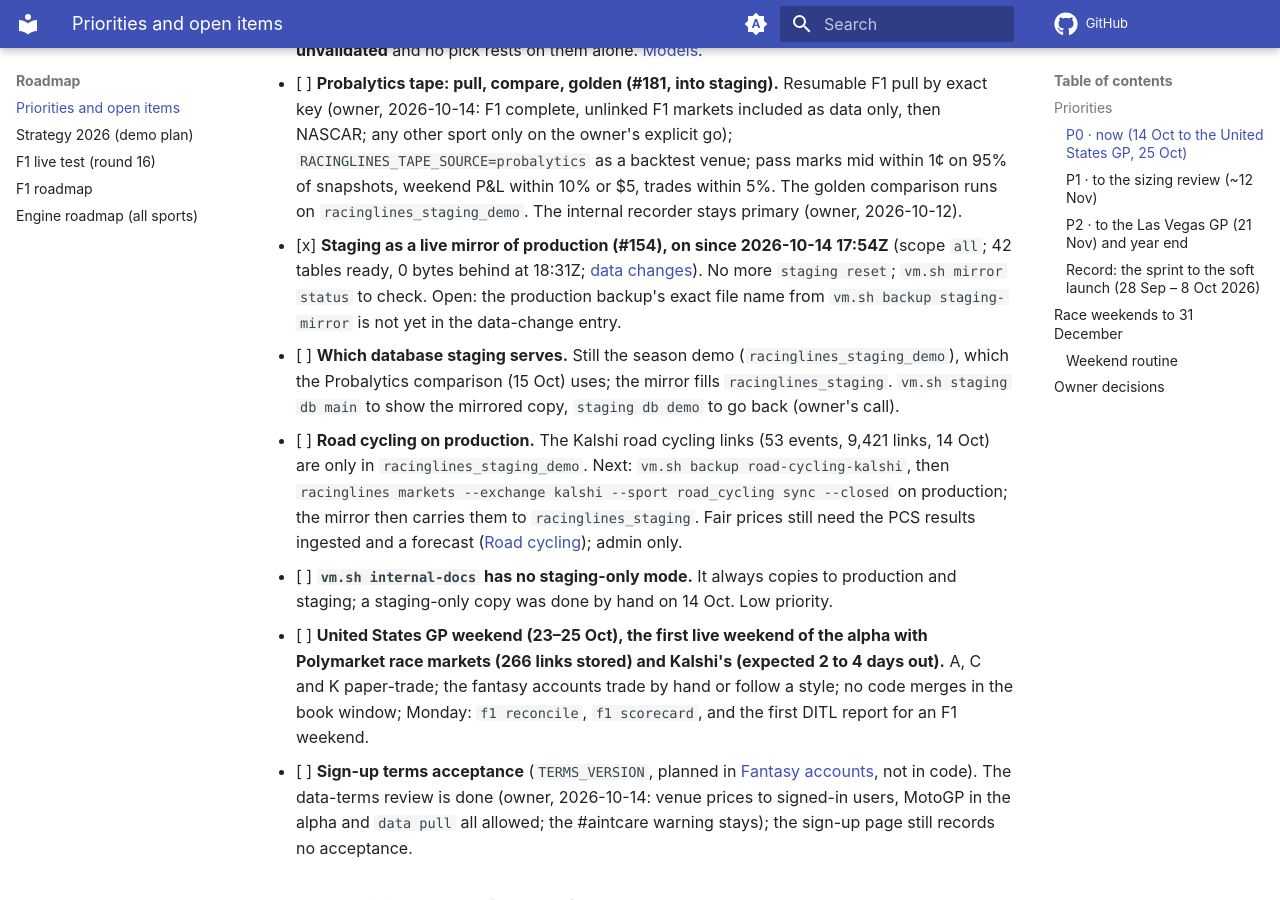
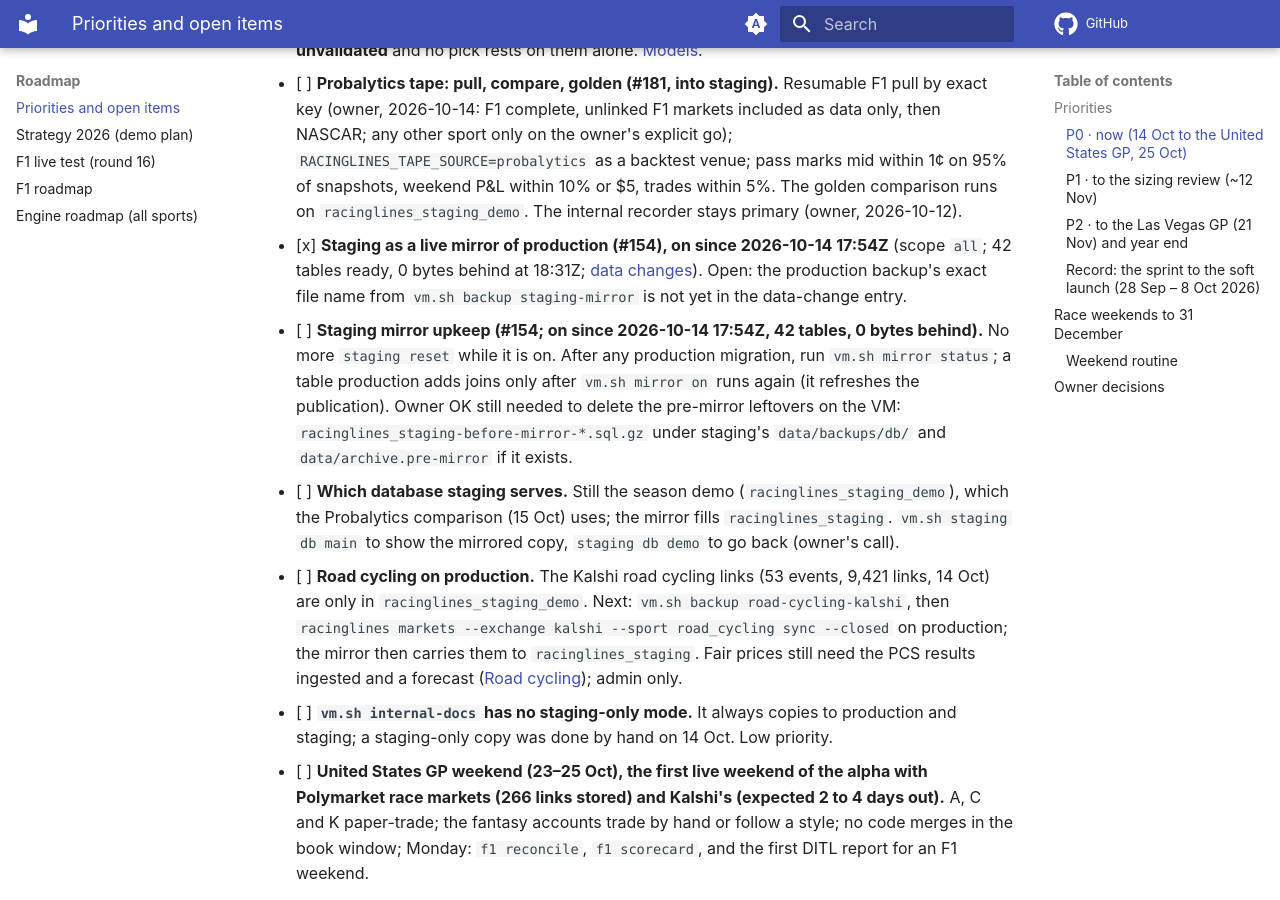
Before and after one commit to lalligagger/racinglines-public, an MkDocs documentation site: the page built from docs/todo.md, in a window 1280 px wide and 900 px high, scrolled down 2054 px. Built offline with MkDocs 1.6.1 and Material for MkDocs 9.7.7, drawn with Linux system fonts in a browser that asks for light colours; comment, search, counter and statistics services are not loaded; some of the changed text lies outside the part shown.

Commit message:
Todo: fold in #193's mirror upkeep item so the two todo PRs don't conflict
Co-Authored-By: Claude Opus 5.5 (1M context) <noreply@anthropic.com>
Claude-Session: https://claude.ai/code/session_01B4bZSH6HgnabwFMYYqxDhe

```diff
--- a/docs/todo.md
+++ b/docs/todo.md
@@ -66,9 +66,13 @@ the next staging → main promotion (a draft until the owner says "promote"; the
       of snapshots, weekend P&L within 10% or $5, trades within 5%. The golden comparison runs on
       `racinglines_staging_demo`. The internal recorder stays primary (owner, 2026-10-12).
 - [x] **Staging as a live mirror of production (#154), on since 2026-10-14 17:54Z** (scope `all`; 42 tables ready,
-      0 bytes behind at 18:31Z; [data changes](data-changes.md)). No more `staging reset`; `vm.sh mirror status` to
-      check. Open: the production backup's exact file name from `vm.sh backup staging-mirror` is not yet in the
-      data-change entry.
+      0 bytes behind at 18:31Z; [data changes](data-changes.md)). Open: the production backup's exact file name from
+      `vm.sh backup staging-mirror` is not yet in the data-change entry.
+- [ ] **Staging mirror upkeep (#154; on since 2026-10-14 17:54Z, 42 tables, 0 bytes behind).** No more `staging
+      reset` while it is on. After any production migration, run `vm.sh mirror status`; a table production adds joins
+      only after `vm.sh mirror on` runs again (it refreshes the publication). Owner OK still needed to delete the
+      pre-mirror leftovers on the VM: `racinglines_staging-before-mirror-*.sql.gz` under staging's `data/backups/db/`
+      and `data/archive.pre-mirror` if it exists.
 - [ ] **Which database staging serves.** Still the season demo (`racinglines_staging_demo`), which the Probalytics
       comparison (15 Oct) uses; the mirror fills `racinglines_staging`. `vm.sh staging db main` to show the mirrored
       copy, `staging db demo` to go back (owner's call).
```
Also changed, not shown: other parts of docs/todo.md (+0 -1 lines).
